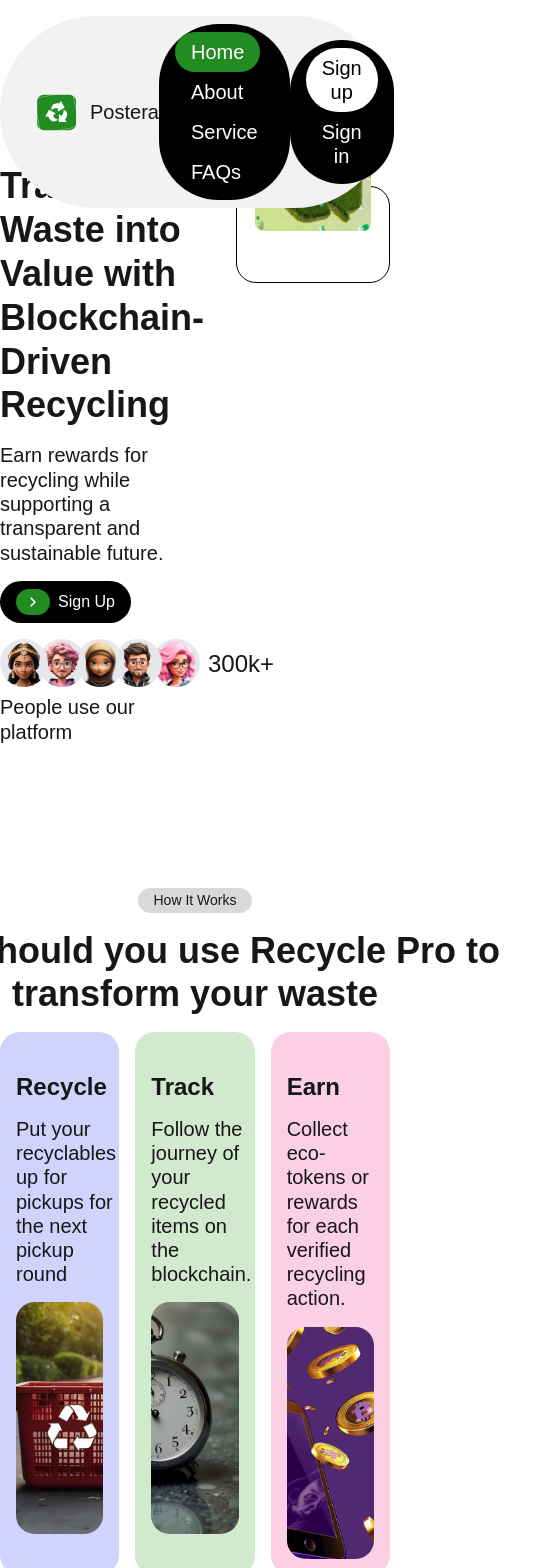
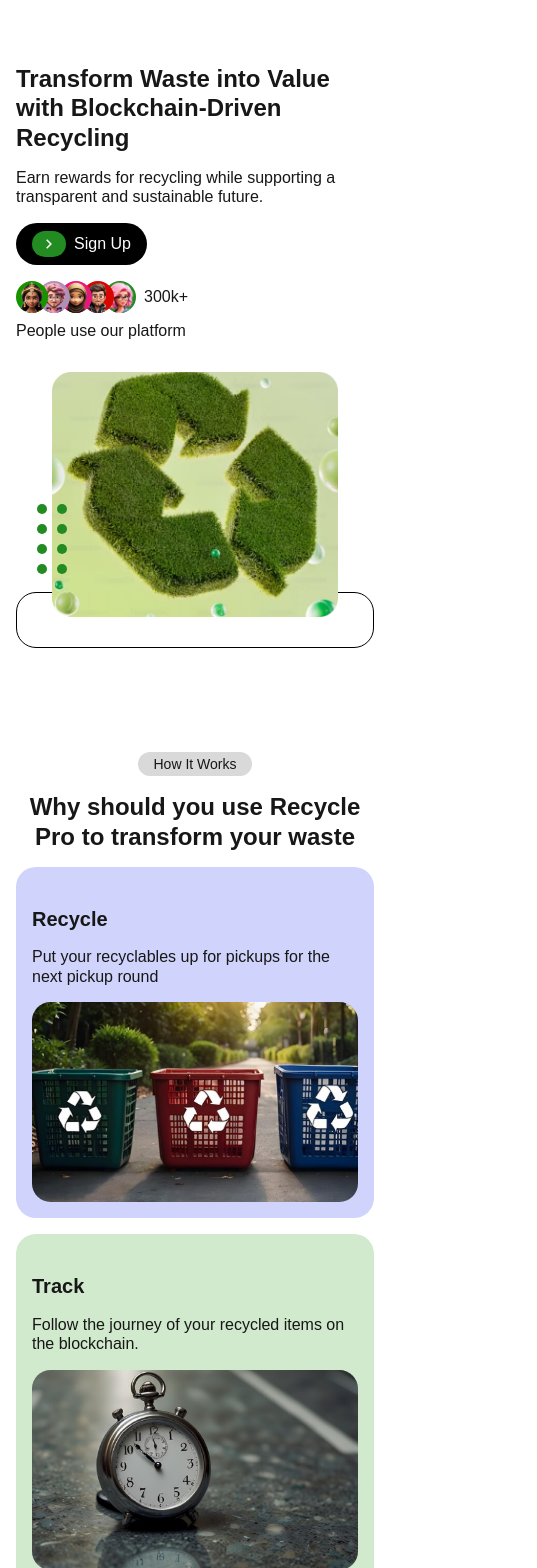
Before and after one commit to usepostera/landing-page, a Next.js app: page / in a window 390 px wide. Shown: the top 1568 px of the page, 537 px wide, since content can reach past the window. Built offline with nearby package versions, Linux system fonts and the light colour scheme.

Commit message:
Home Page Mobile View Design Impl

```diff
--- a/app/(root)/layout.tsx
+++ b/app/(root)/layout.tsx
@@ -10,7 +10,7 @@ const RootLayout = ({
     <div className="min-h-screen w-full">
       <AppHeader />
 
-      <main className="mt-[100px]">{children}</main>
+      <main className="md:mt-[100px]">{children}</main>
 
       <AppFooter />
     </div>
--- a/app/(root)/page.tsx
+++ b/app/(root)/page.tsx
@@ -1,4 +1,5 @@
 /* eslint-disable @next/next/no-img-element */
+"use client";
 import Accordion from "@/components/Accordion";
 import { Avatar } from "@/components/Avatar";
 import { FeatureCard } from "@/components/FeatureCard";
@@ -7,6 +8,7 @@ import { PageSubTitle } from "@/components/PageSubTitle";
 import { RiArrowRightSLine } from "react-icons/ri";
 
 import Recycle from "@/app/assets/svgs/recycle.svg";
+import useDeviceView from "@/hooks/useDeviceView";
 
 const FAQS = [
   {
@@ -37,17 +39,19 @@ const FAQS = [
 ];
 
 export default function HomePage() {
+  const isMobile = useDeviceView();
+
   return (
     <>
       <section>
-        <div className="container mx-auto py-8">
-          <div className="flex flex-row gap-8">
+        <div className="container mx-auto py-8 px-4 md:px-0">
+          <div className="flex flex-col md:flex-row gap-8">
             <div className="flex-1 pt-8 max-w-[519px] flex flex-col gap-4 items-start">
-              <h1 className="text-[36px] font-semibold leading-[43.88px]">
+              <h1 className="text-[24px] md:text-[36px] font-semibold leading-[29.26px] md:leading-[43.88px]">
                 Transform Waste into Value with Blockchain-Driven Recycling
               </h1>
 
-              <p className="text-[20px] leading-[24.38px]">
+              <p className="text-[16px] md:text-[20px] leading-[19.5px] md:leading-[24.38px]">
                 Earn rewards for recycling while supporting a transparent and
                 sustainable future.
               </p>
@@ -59,58 +63,61 @@ export default function HomePage() {
                 <div className="bg-[#228B22] rounded-[40px] flex items-center justify-center px-2 py-1">
                   <RiArrowRightSLine color="#fff" size={18} />
                 </div>
-                <span className="text-white">Sign Up</span>
+                <span className="text-white text-[16px] leading-[19.5px]">
+                  Sign Up
+                </span>
               </button>
 
               <div className="flex flex-row items-center">
                 <Avatar
                   path="/images/avatar1.png"
-                  radius={24}
-                  className="bg-[#179300] z-[5]"
+                  radius={isMobile ? 16 : 24}
+                  className="!bg-[#179300] z-[5]"
                 />
                 <Avatar
                   path="/images/avatar2.png"
-                  radius={24}
-                  className="bg-[#b190b6] z-[4] -ml-[10px]"
+                  radius={isMobile ? 16 : 24}
+                  className="!bg-[#b190b6] z-[4] -ml-[10px]"
                 />
                 <Avatar
                   path="/images/avatar3.png"
-                  radius={24}
-                  className="bg-[#e9177c] z-[3] -ml-[10px]"
+                  radius={isMobile ? 16 : 24}
+                  className="!bg-[#e9177c] z-[3] -ml-[10px]"
                 />
                 <Avatar
                   path="/images/avatar4.png"
-                  radius={24}
-                  className="bg-[#d80600] z-[2] -ml-[10px]"
+                  radius={isMobile ? 16 : 24}
+                  className="!bg-[#d80600] z-[2] -ml-[10px]"
                 />
                 <Avatar
                   path="/images/avatar5.png"
-                  radius={24}
-                  className="bg-[#228b23] -ml-[10px]"
+                  radius={isMobile ? 16 : 24}
+                  className="!bg-[#228b23] -ml-[10px]"
                 />
 
-                <span className="text-[24px] ml-2 leading-[29.05px]">
+                <span className="text-[16px] md:text-[24px] ml-2 leading-[19.36px] md:leading-[29.05px]">
                   300k+
                 </span>
               </div>
 
-              <p className="text-[20px] leading-[24.38px] -mt-2">
-                People use our platform{" "}
+              <p className="text-[16px] md:text-[20px] leading-[19.36px] md:leading-[24.38px] -mt-2">
+                People use our platform
               </p>
             </div>
 
             <div className="flex-1 relative">
-              <div className="w-3/4 mx-auto relative">
-                <div className="grid grid-cols-2 gap-[20px] w-fit absolute bottom-[85px] -left-[30px]">
-                  <div className="h-[20px] w-[20px] bg-[#228B22] rounded-[10px]"></div>
-                  <div className="h-[20px] w-[20px] bg-[#228B22] rounded-[10px]"></div>
-                  <div className="h-[20px] w-[20px] bg-[#228B22] rounded-[10px]"></div>
-                  <div className="h-[20px] w-[20px] bg-[#228B22] rounded-[10px]"></div>
-                  <div className="h-[20px] w-[20px] bg-[#228B22] rounded-[10px]"></div>
-                  <div className="h-[20px] w-[20px] bg-[#228B22] rounded-[10px]"></div>
-                  <div className="h-[20px] w-[20px] bg-[#228B22] rounded-[10px]"></div>
-                  <div className="h-[20px] w-[20px] bg-[#228B22] rounded-[10px]"></div>
+              <div className="w-4/5 md:w-3/4 mx-auto relative">
+                <div className="grid grid-cols-2 gap-[10px] w-fit absolute bottom-[42.5px] md:bottom-[85px] -left-[15px] md:-left-[30px]">
+                  <div className="h-[10px] md:h-[20px] w-[10px] md:w-[20px] bg-[#228B22] rounded-[5px] md:rounded-[10px]"></div>
+                  <div className="h-[10px] md:h-[20px] w-[10px] md:w-[20px] bg-[#228B22] rounded-[5px] md:rounded-[10px]"></div>
+                  <div className="h-[10px] md:h-[20px] w-[10px] md:w-[20px] bg-[#228B22] rounded-[5px] md:rounded-[10px]"></div>
+                  <div className="h-[10px] md:h-[20px] w-[10px] md:w-[20px] bg-[#228B22] rounded-[5px] md:rounded-[10px]"></div>
+                  <div className="h-[10px] md:h-[20px] w-[10px] md:w-[20px] bg-[#228B22] rounded-[5px] md:rounded-[10px]"></div>
+                  <div className="h-[10px] md:h-[20px] w-[10px] md:w-[20px] bg-[#228B22] rounded-[5px] md:rounded-[10px]"></div>
+                  <div className="h-[10px] md:h-[20px] w-[10px] md:w-[20px] bg-[#228B22] rounded-[5px] md:rounded-[10px]"></div>
+                  <div className="h-[10px] md:h-[20px] w-[10px] md:w-[20px] bg-[#228B22] rounded-[5px] md:rounded-[10px]"></div>
                 </div>
+
                 <img
                   src="/images/image1.png"
                   className="w-full h-auto"
@@ -119,22 +126,22 @@ export default function HomePage() {
                 />
               </div>
 
-              <div className="w-full h-[97px] rounded-[20px] border-[1px] border-[#000000] -mt-[45px]"></div>
+              <div className="w-full h-[56px] md:h-[97px] rounded-[20px] border-[1px] border-[#000000] -mt-[25px] md:-mt-[45px]"></div>
             </div>
           </div>
         </div>
       </section>
 
-      <section className="mt-20">
-        <div className="container mx-auto py-8">
+      <section className="mt-10 md:mt-20">
+        <div className="container mx-auto py-8 px-4 md:px-0">
           <div className="flex flex-col gap-4 items-center">
             <PageSubTitle text="How It Works" />
 
-            <h1 className="text-[36px] font-semibold leading-[43.57px] text-center w-[684px]">
+            <h1 className="text-[24px] md:text-[36px] font-semibold leading-[29.26px] md:leading-[43.57px] text-center md:w-[684px]">
               Why should you use Recycle Pro to transform your waste
             </h1>
 
-            <div className="w-full grid grid-cols-3 gap-4">
+            <div className="w-full grid grid-cols-1 md:grid-cols-3 gap-4">
               <HowItWorksCard
                 title="Recycle"
                 imagePath="/images/recycle.png"
@@ -158,17 +165,17 @@ export default function HomePage() {
         </div>
       </section>
 
-      <section className="mt-20">
-        <div className="container mx-auto py-8">
+      <section className="mt-10 md:mt-20">
+        <div className="container mx-auto py-8 px-4 md:px-0">
           <div className="flex flex-col gap-4 items-center">
             <PageSubTitle text="Key features" />
 
-            <h1 className="text-[36px] font-semibold leading-[43.57px] text-center w-[684px]">
+            <h1 className="text-[24px] md:text-[36px] font-semibold leading-[29.26px] md:leading-[43.57px] text-center md:w-[684px]">
               What makes us stand out among other platforms?
             </h1>
 
-            <div className="w-full grid grid-cols-3 gap-4">
-              <div className="col-span-2">
+            <div className="w-full grid grid-cols-1 md:grid-cols-3 gap-4">
+              <div className="md:col-span-2">
                 <FeatureCard
                   imageUrl="/images/blockchain-transparency.png"
                   text="Blockchain Transparency"
@@ -187,7 +194,7 @@ export default function HomePage() {
                   text="Environmental Impact"
                 />
               </div>
-              <div className="col-span-2">
+              <div className="md:col-span-2">
                 <FeatureCard
                   imageUrl="/images/proof-of-action.png"
                   text="Proof of Action"
@@ -198,41 +205,43 @@ export default function HomePage() {
         </div>
       </section>
 
-      <section className="mt-20">
-        <div className="container mx-auto py-8">
+      <section className="mt-10 md:mt-20">
+        <div className="container mx-auto py-8 px-4 md:px-0">
           <div className="flex flex-col gap-4 items-center">
             <PageSubTitle text="FAQs" />
 
-            <h1 className="text-[36px] font-semibold leading-[43.57px] text-center w-[684px]">
+            <h1 className="text-[24px] md:text-[36px] font-semibold leading-[29.26px] md:leading-[43.57px] text-center md:w-[684px]">
               Common questions you might need answered
             </h1>
 
-            <div className="flex flex-col gap-4 mb-20">
+            <div className="flex flex-col gap-4 md:mb-20">
               {FAQS.map((item, idx) => (
                 <Accordion key={`faq-${idx}`} {...item} />
               ))}
             </div>
 
-            <div className="w-full flex flex-row relative py-8 px-4 -mb-[100px]">
-              <div className="absolute left-0 top-0 w-full h-full">
-                <div className="relative overflow-hidden w-3/4 bg-[#D1E9CC] h-[372px] mx-auto rounded-[40px] flex flex-col items-center justify-center gap-4 px-20 py-10">
-                  <p className="text-[24px] leading-[29.26px] font-semibold text-center">
+            <div className="w-full flex flex-row relative py-8 md:px-4 -mb-[150px] md:-mb-[100px]">
+              <div className="md:absolute md:left-0 md:top-0 w-full md:h-full">
+                <div className="relative overflow-hidden md:w-3/4 bg-[#D1E9CC] md:h-[372px] mx-auto rounded-[40px] flex flex-col items-center justify-center gap-4 md:px-20 py-10">
+                  <p className="z-20 text-[20px] md:text-[24px] leading-[24.38px] md:leading-[29.26px] font-semibold text-center">
                     Earn rewards for recycling while supporting a transparent
                     and sustainable future.
                   </p>
 
-                  <p className="text-[20px] leading-[24.38px] text-center">
+                  <p className="text-[16px] md:text-[20px] leading-[19.5px] md:leading-[24.38px] text-center">
                     Start Recycling Today
                   </p>
 
                   <button
-                    className="cursor-pointer bg-black py-2 px-4 flex flex-row items-center rounded-[40px] gap-2"
+                    className="cursor-pointer bg-black py-2 px-4 flex flex-row items-center rounded-[40px] gap-2 z-20"
                     type="button"
                   >
                     <div className="bg-[#228B22] rounded-[40px] flex items-center justify-center px-2 py-1">
                       <RiArrowRightSLine color="#fff" size={18} />
                     </div>
-                    <span className="text-white">Sign Up</span>
+                    <span className="text-white text-[16px] leading-[19.5px]">
+                      Sign Up
+                    </span>
                   </button>
 
                   <div className="absolute -left-[30px] top-[40%]">
@@ -249,15 +258,17 @@ export default function HomePage() {
                 </div>
               </div>
 
-              <div className="flex-[1]">
+              <div className="hidden md:block flex-[1]">
                 <img
                   src="/images/image2.png"
                   alt=""
                   className="rounded-[20px] object-cover h-[305px] w-full"
                 />
               </div>
-              <div className="flex-[2]"></div>
-              <div className="flex-[1]">
+
+              <div className="hidden md:block flex-[2]"></div>
+
+              <div className="hidden md:block flex-[1]">
                 <img
                   src="/images/image3.png"
                   alt=""
--- a/components/AppFooter.tsx
+++ b/components/AppFooter.tsx
@@ -1,3 +1,4 @@
+"use client";
 import Logo from "@/app/assets/svgs/logo-transparent-2.svg";
 import Link from "next/link";
 
@@ -5,22 +6,25 @@ import { CiInstagram } from "react-icons/ci";
 import { RiTwitterXLine } from "react-icons/ri";
 import { FaLinkedinIn } from "react-icons/fa";
 import { CiYoutube } from "react-icons/ci";
+import useDeviceView from "@/hooks/useDeviceView";
 
 export const AppFooter: React.FC = () => {
+  const isMobile = useDeviceView();
+
   return (
-    <footer className="pt-[150px] pb-8 bg-[#228B22]">
-      <div className="container mx-auto">
-        <div className="flex flex-row justify-between mb-[50px] gap-8">
+    <footer className="pt-[120px] md:pt-[150px] pb-8 bg-[#228B22]">
+      <div className="container mx-auto px-4 md:px-0">
+        <div className="flex flex-col md:flex-row justify-between mb-[50px] gap-8">
           <div className="flex-1">
             <div className="flex flex-row items-center gap-2 mb-4">
-              <Logo height={50} width={50} />
+              <Logo height={isMobile ? 36 : 50} width={isMobile ? 36 : 50} />
 
-              <div className="text-[36px] font-bold leading-[43.57px] text-white">
+              <div className="text-[24] md:text-[36px] font-bold leading-[29.05px] leading-[43.57px] text-white">
                 Postera
               </div>
             </div>
 
-            <p className="text-white text-[20px] leading-[24.38px] mb-4 max-w-[468px]">
+            <p className="text-white text-[16px] md:text-[20px] leading-[19.5px] md:leading-[24.38px] mb-4 max-w-[468px]">
               Earn rewards for recycling while supporting a transparent and
               sustainable future. Start Recycling Today
             </p>
@@ -28,7 +32,7 @@ export const AppFooter: React.FC = () => {
             <div className="bg-[#000000] py-2 px-4 rounded-[60px] gap-4 w-fit">
               <button
                 className={
-                  "bg-white cursor-pointer transition-colors duration-300 w-fit rounded-[32px] py-2 px-4 text-[20px] text-black leading-[24px]"
+                  "bg-white cursor-pointer transition-colors duration-300 w-fit rounded-[32px] py-2 px-4 text-[16px] md:text-[20px] text-black leading-[19.5px] md:leading-[24px]"
                 }
                 type="button"
               >
@@ -37,7 +41,7 @@ export const AppFooter: React.FC = () => {
 
               <button
                 className={
-                  "bg-transparent cursor-pointer transition-colors duration-300 w-fit rounded-[32px] py-2 px-4 text-[20px] text-white leading-[24px]"
+                  "bg-transparent cursor-pointer transition-colors duration-300 w-fit rounded-[32px] py-2 px-4 text-[16px] md:text-[20px] text-white leading-[19.5px] md:leading-[24px]"
                 }
                 type="button"
               >
@@ -46,29 +50,29 @@ export const AppFooter: React.FC = () => {
             </div>
           </div>
 
-          <div className="flex-1 pt-8 flex flex-row justify-between gap-8">
+          <div className="flex-1 pt-8 flex flex-row md:justify-between gap-[30%] md:gap-8">
             <div>
               <Link
                 href={"/"}
-                className="block mb-6 text-white text-[20px] leading-[24px]"
+                className="block mb-6 text-white text-[16px] md:text-[20px] leading-[19.2px] md:leading-[24px]"
               >
                 Home
               </Link>
               <Link
                 href={"#"}
-                className="block mb-6 text-white text-[20px] leading-[24px]"
+                className="block mb-6 text-white text-[16px] md:text-[20px] leading-[19.2px] md:leading-[24px]"
               >
                 About
               </Link>
               <Link
                 href={"#"}
-                className="block mb-6 text-white text-[20px] leading-[24px]"
+                className="block mb-6 text-white text-[16px] md:text-[20px] leading-[19.2px] md:leading-[24px]"
               >
                 Services
               </Link>
               <Link
                 href={"#"}
-                className="block text-white text-[20px] leading-[24px]"
+                className="block text-white text-[16px] md:text-[20px] leading-[19.2px] md:leading-[24px]"
               >
                 FAQs
               </Link>
@@ -76,27 +80,29 @@ export const AppFooter: React.FC = () => {
 
             <div>
               <Link href={"#"} className="block mb-6">
-                <CiInstagram size={24} color="#ffffff" />
+                <CiInstagram size={isMobile ? 20 : 24} color="#ffffff" />
               </Link>
               <Link
                 href={"https://x.com/Po_stera"}
                 target="_blank"
                 className="block mb-6"
               >
-                <RiTwitterXLine size={24} color="#ffffff" />
+                <RiTwitterXLine size={isMobile ? 20 : 24} color="#ffffff" />
               </Link>
               <Link href={"#"} className="block mb-6">
-                <FaLinkedinIn size={24} color="#ffffff" />
+                <FaLinkedinIn size={isMobile ? 20 : 24} color="#ffffff" />
               </Link>
               <Link href={"#"} className="block mb-6">
-                <CiYoutube size={24} color="#ffffff" />
+                <CiYoutube size={isMobile ? 20 : 24} color="#ffffff" />
               </Link>
             </div>
           </div>
         </div>
 
-        <div className="flex flex-row w-fit gap-4 mx-auto text-white text-[20px] leading-[24.2px]">
-          <p>All right reserved</p>
+        <div className="w-full md:w-fit flex flex-col md:flex-row w-fit gap-4 md:mx-auto text-white text-[16px] md:text-[20px] leading-[19.2px] md:leading-[24.2px]">
+          <p className="order-last md:order-none text-center md:text-left w-full md:w-fit mt-[50px] md:mt-0">
+            All right reserved
+          </p>
           <p>Help</p>
           <p>Privacy policy</p>
           <p>Terms and conditions</p>
--- a/components/AppHeader.tsx
+++ b/components/AppHeader.tsx
@@ -27,7 +27,7 @@ export const AppHeader: React.FC = () => {
 
   return (
     <header
-      className={`z-50 fixed top-0 left-0 w-full py-4 bg-white transition-transform duration-300 h-[100px] ${
+      className={`z-50 hidden md:block fixed top-0 left-0 w-full py-4 bg-white transition-transform duration-300 h-[100px] ${
         isHidden ? "-translate-y-full" : "translate-y-0"
       }`}
     >
--- a/components/FeatureCard.tsx
+++ b/components/FeatureCard.tsx
@@ -10,14 +10,14 @@ export const FeatureCard: React.FC<Props> = (props) => {
   const { imageUrl, text } = props;
 
   return (
-    <div className="w-full h-[440px] relative overflow-hidden rounded-[20px]">
+    <div className="w-full h-[380px] md:h-[440px] relative overflow-hidden rounded-[20px]">
       <img
         src={imageUrl}
         alt=""
         className="z-10 absolute top-0 left-0 w-full h-full object-cover"
       />
 
-      <div className="z-20 block text-white leading-[43.57px] text-[36px] font-bold absolute bottom-[32px] left-[16px]">
+      <div className="z-20 block text-white leading-[29.26px] md:leading-[43.57px] text-[24px] md:text-[36px] font-bold absolute bottom-[32px] left-[16px]">
         {text}
       </div>
     </div>
--- a/components/HowItWorksCard.tsx
+++ b/components/HowItWorksCard.tsx
@@ -15,14 +15,18 @@ export const HowItWorksCard: React.FC<Props> = (props) => {
     <div
       className={`h-full rounded-[20px] px-4 pt-10 pb-4 flex flex-col items-start gap-4 ${className}`}
     >
-      <h4 className="text-[24px] leading-[29.05px] font-semibold">{title}</h4>
+      <h4 className="text-[20px] md:text-[24px] leading-[24.38px] md:leading-[29.05px] font-semibold">
+        {title}
+      </h4>
 
-      <p className="text-[20px] leading-[24.2px]">{content}</p>
+      <p className="text-[16px] md:text-[20px] leading-[19.5px] md:leading-[24.2px]">
+        {content}
+      </p>
 
       <img
         src={imagePath}
         alt=""
-        className="w-full h-[232px] object-cover rounded-[18.46px]"
+        className="w-full h-[200px] md:h-[232px] object-cover rounded-[18.46px]"
       />
     </div>
   );
--- /dev/null
+++ b/hooks/useDeviceView.ts
@@ -0,0 +1,26 @@
+import { useState, useEffect } from "react";
+
+// Custom Hook to detect if user is on mobile
+function useDeviceView() {
+  const [isMobile, setIsMobile] = useState(false);
+
+  // Function to check if the viewport width is mobile size
+  const checkIsMobile = () => {
+    setIsMobile(window.innerWidth <= 768); // Adjust 768px as per your design breakpoint for mobile
+  };
+
+  useEffect(() => {
+    // Check on mount
+    checkIsMobile();
+
+    // Add a listener for window resize to update on change
+    window.addEventListener("resize", checkIsMobile);
+
+    // Cleanup listener on unmount
+    return () => window.removeEventListener("resize", checkIsMobile);
+  }, []);
+
+  return isMobile;
+}
+
+export default useDeviceView;
```
Also changed, not shown: components/Accordion.tsx (+6 -2 lines).
